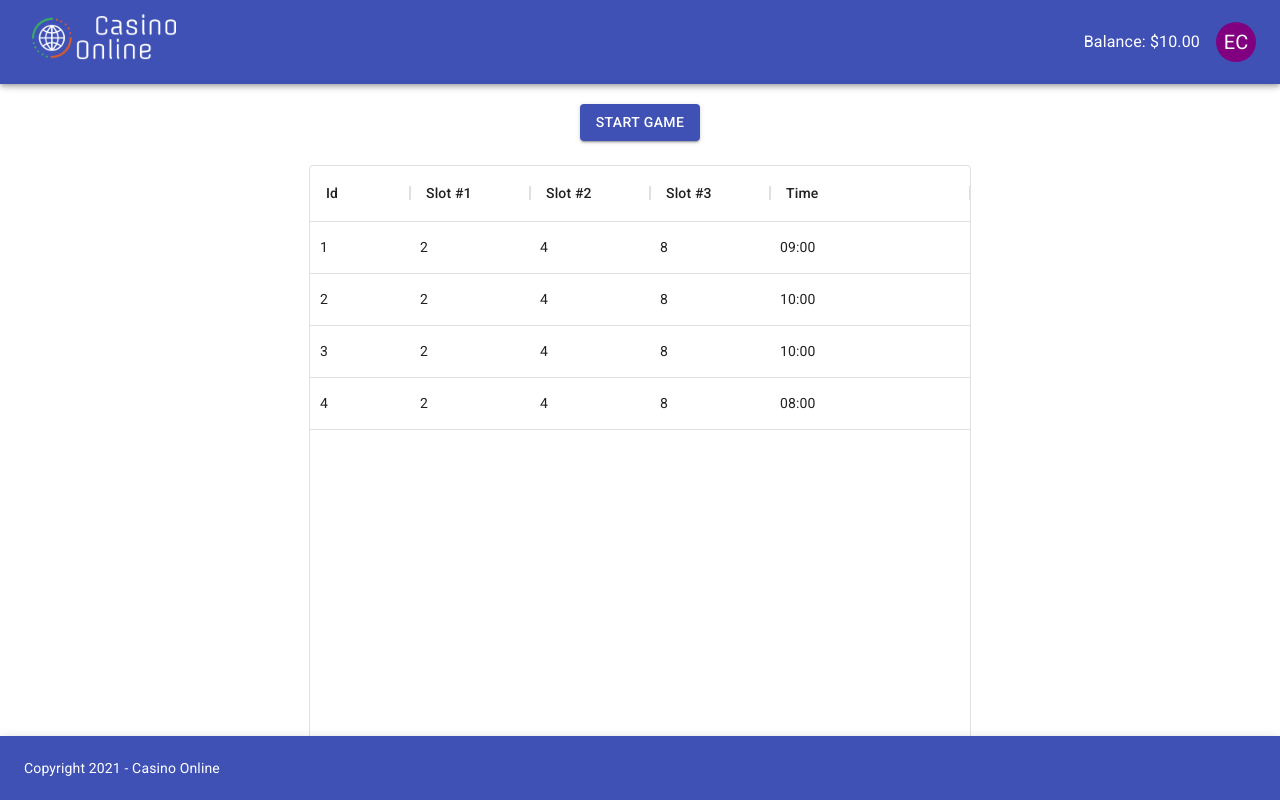
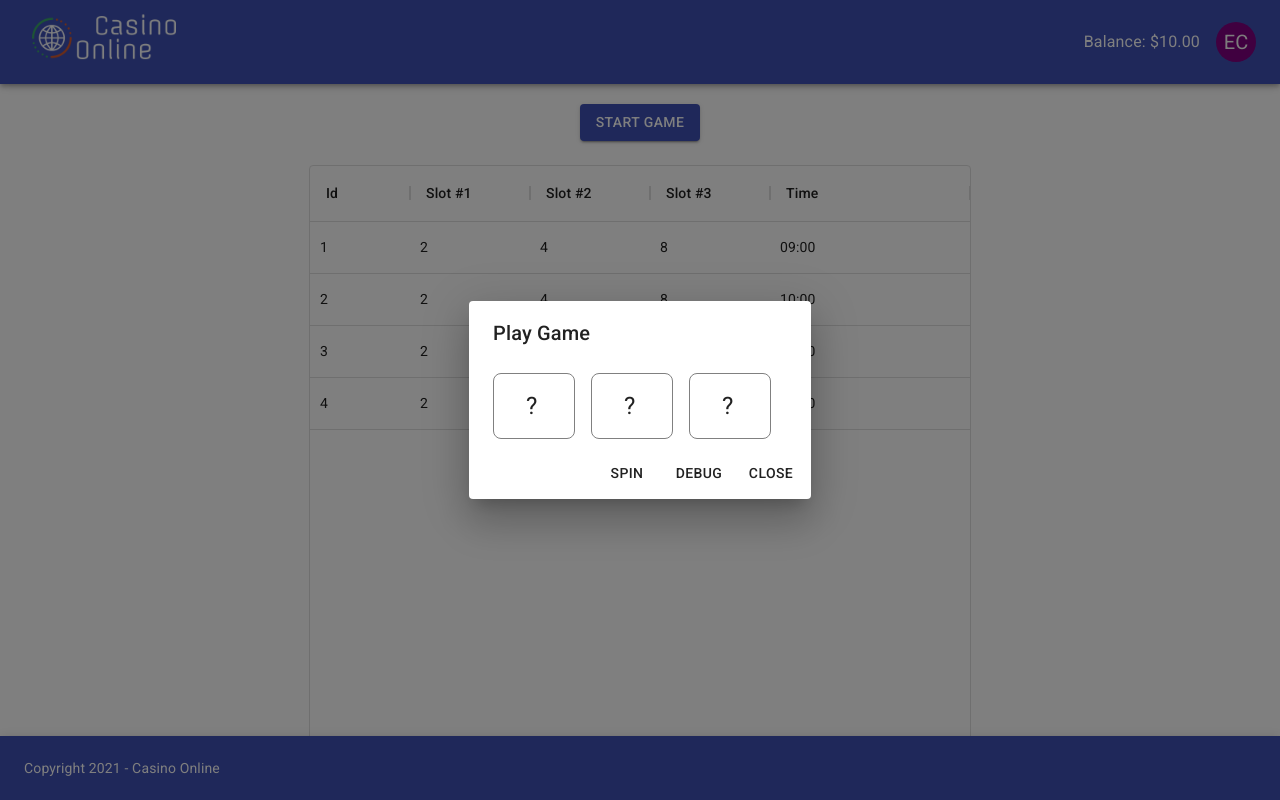
Before and after one commit to StebanDev/online-casino, a React (Create React App) app: page / in a window 1280 px wide. Both pictures are taken after a click on the button "START GAME". Shown: the top 800 px of the page. Built offline with nearby package versions, Linux system fonts and the light colour scheme.

Commit message:
add modal

```diff
--- a/src/components/Content/index.tsx
+++ b/src/components/Content/index.tsx
@@ -1,6 +1,8 @@
+import * as React from 'react'
 import styled from 'styled-components'
 import { DataGrid, GridColDef } from '@material-ui/data-grid'
 import { Box, Button } from '@material-ui/core'
+import { Modal } from '..'
 
 const Container = styled.div`
   display: flex;
@@ -63,10 +65,15 @@ const rows = [
 ]
 
 function Content() {
+  const [isModalOpen, setIsModalOpen] = React.useState(false)
   return (
     <Container>
       <Box marginTop={5} marginBottom={3} textAlign="center">
-        <Button variant="contained" color="primary">
+        <Button
+          variant="contained"
+          color="primary"
+          onClick={() => setIsModalOpen(true)}
+        >
           Start Game
         </Button>
       </Box>
@@ -79,6 +86,7 @@ function Content() {
           autoHeight
         />
       </Box>
+      <Modal onClose={() => setIsModalOpen(false)} open={isModalOpen} />
     </Container>
   )
 }
--- /dev/null
+++ b/src/components/Modal/index.tsx
@@ -0,0 +1,69 @@
+import * as React from 'react'
+import {
+  Box,
+  Button,
+  Dialog,
+  DialogActions,
+  DialogContent,
+  DialogTitle,
+  Typography,
+} from '@material-ui/core'
+import styled from 'styled-components'
+
+const Slot = styled.div`
+  border-radius: 8px;
+  border: 1px solid gray;
+  margin-right: 1em;
+  padding: 1em 2em;
+  user-select: none;
+  width: 1em;
+`
+
+type Props = {
+  open: boolean
+  onClose: () => void
+}
+
+type State = string[] | number[]
+
+function Modal(props: Props) {
+  const { open, onClose } = props
+
+  const [slots, setSlots] = React.useState<State>(['?', '?', '?'])
+
+  const generateRandomNumber = () => Math.floor(Math.random() * 9 + 1)
+
+  const onSpin = () => {
+    setSlots([
+      generateRandomNumber(),
+      generateRandomNumber(),
+      generateRandomNumber(),
+    ])
+  }
+
+  return (
+    <Dialog onClose={onClose} open={open}>
+      <DialogTitle>Play Game</DialogTitle>
+      <DialogContent>
+        <Box display="flex">
+          <Slot>
+            <Typography variant="h5">{slots[0]}</Typography>
+          </Slot>
+          <Slot>
+            <Typography variant="h5">{slots[1]}</Typography>
+          </Slot>
+          <Slot>
+            <Typography variant="h5">{slots[2]}</Typography>
+          </Slot>
+        </Box>
+      </DialogContent>
+      <DialogActions>
+        <Button onClick={onSpin}>Spin</Button>
+        <Button>Debug</Button>
+        <Button onClick={onClose}>Close</Button>
+      </DialogActions>
+    </Dialog>
+  )
+}
+
+export default Modal
```
Also changed, not shown: src/components/index.tsx (+4 -3 lines).
